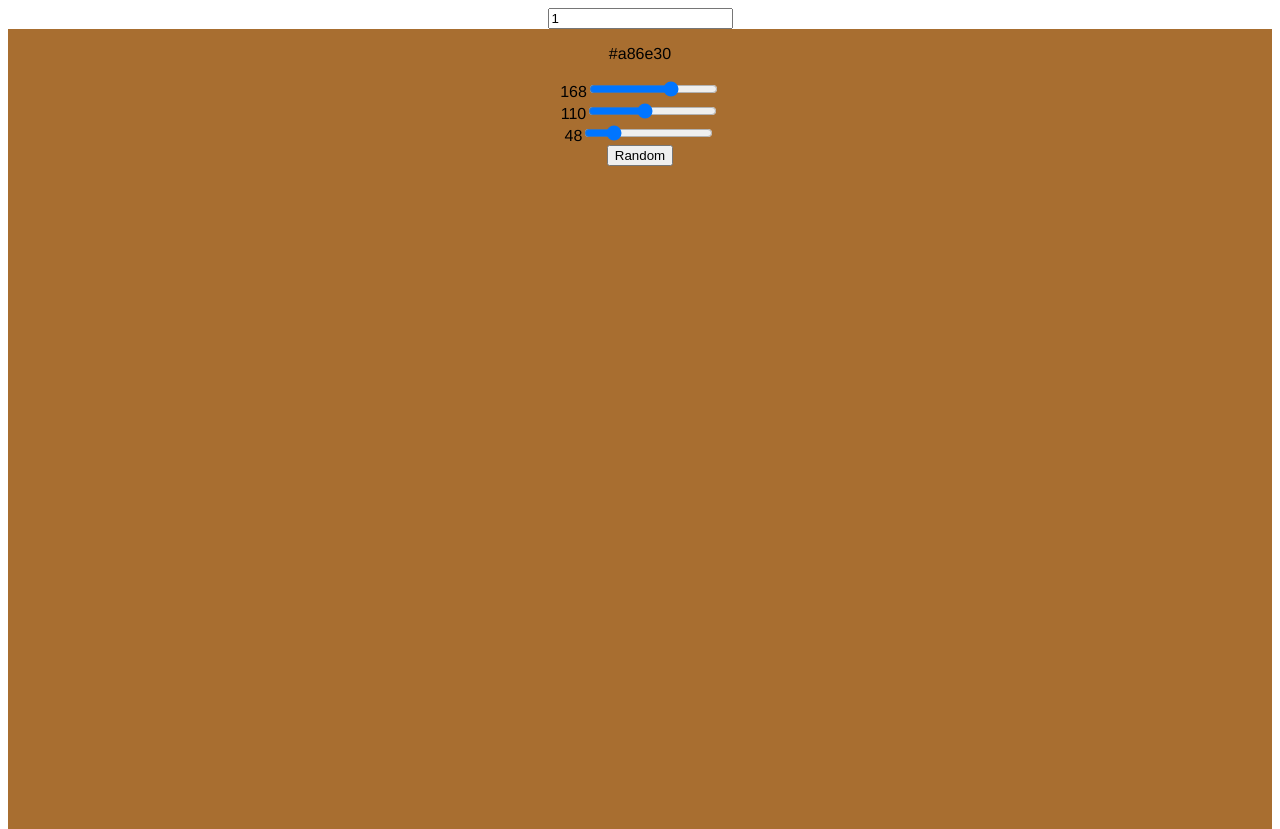
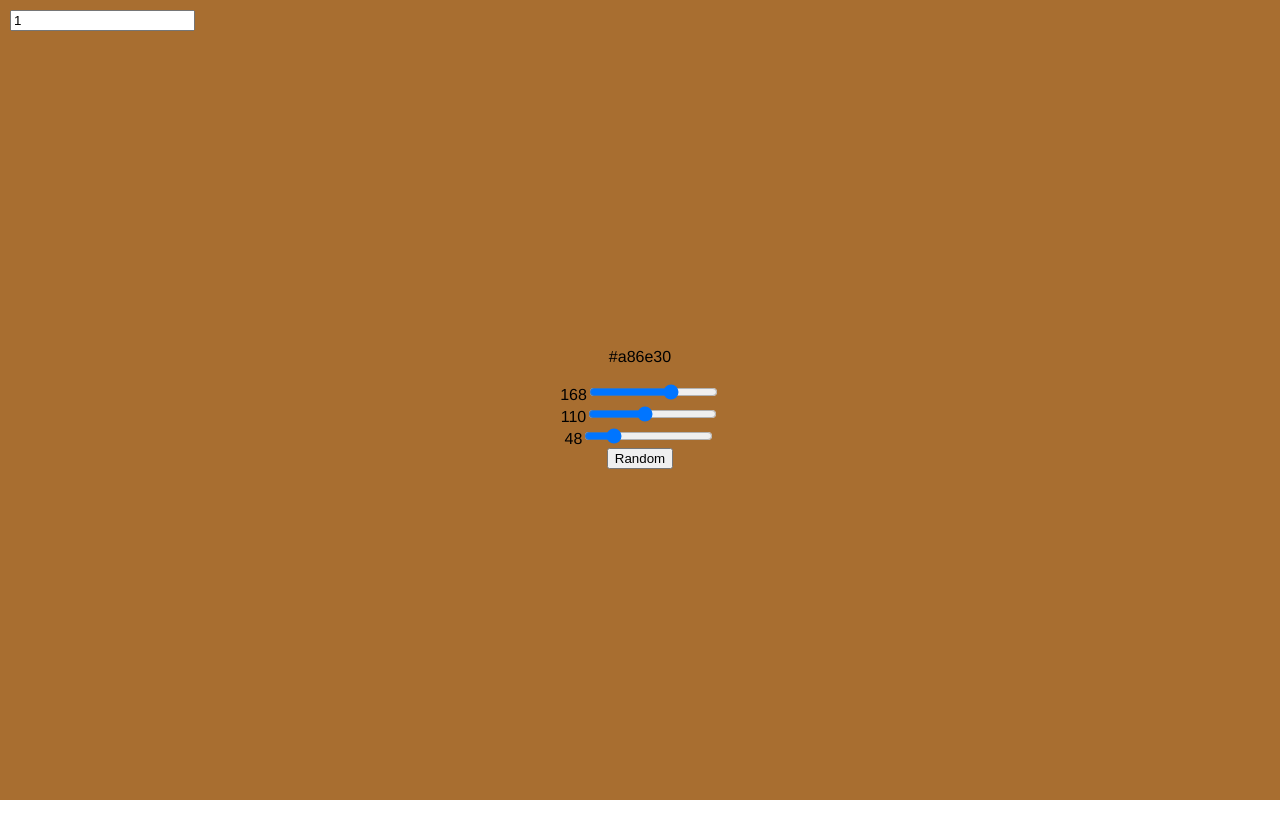
Before and after one commit to jthomas1/vue-schemer, a Vue app: page / in a window 1280 px wide. After the commit the page ends 800 px from the top, so only its background shows below. Built offline with nearby package versions, Linux system fonts and the light colour scheme.

Commit message:
Add control panel component

```diff
--- a/src/App.vue
+++ b/src/App.vue
@@ -1,25 +1,23 @@
 <template>
     <div id="app">
-  <ColourCounter />
-  <div class="colour-container">
+        <ControlPanel />
         <ColourBar
             v-for="(colour, index) in this.$store.getters.getColours"
             :key="index"
             :colour="colour"
         />
     </div>
-  </div>
 </template>
 
 <script>
     import ColourBar from './components/ColourBar.vue';
-import ColourCounter from './components/ColourCounter';
+    import ControlPanel from './components/ControlPanel';
 
     export default {
         name: 'app',
         components: {
             ColourBar,
-        ColourCounter
+            ControlPanel
         },
         mounted() {
             this.$store.commit('addColour');
@@ -28,6 +26,14 @@ export default {
 </script>
 
 <style>
+    html, body {
+        margin: 0;
+        padding: 0;
+        height: 100vh;
+        max-height: 100vh;
+        overflow-y: hidden;
+    }
+
     #app {
         font-family: 'Avenir', Helvetica, Arial, sans-serif;
         -webkit-font-smoothing: antialiased;
@@ -39,12 +45,10 @@ export default {
         padding: 0;
 
         height: 100vh;
-}
-
-.colour-container {
-  height: 100%;
         width: 100%;
         display: flex;
         flex-direction: row;
+
+        position: relative;
     }
 </style>
--- a/src/components/ColourBar.vue
+++ b/src/components/ColourBar.vue
@@ -1,7 +1,7 @@
 <template lang="html">
 
-<div class="colour"
-     :style="{ 'background-color': hex, 'color': textColour }">
+    <div class="colour" :style="{ 'background-color': hex, 'color': textColour }">
+        <div class="controls">
             <p>{{ hex }}</p>
             <ColourSlider
                 :colour="red"
@@ -18,13 +18,15 @@
             <button @click="randomise">Random</button>
         </div>
 
+    </div>
+
 </template>
 
 <script lang="js">
     import ColourSlider from './ColourSlider.vue';
-import { textColour } from '../services/colour.service';
+    import {textColour} from '../services/colour.service';
 
-export default  {
+    export default {
         name: 'ColourBar',
         props: ['colour'],
         components: {
@@ -65,5 +67,9 @@ export default  {
 <style>
     .colour {
         flex: 1;
+        display: flex;
+        flex-direction: row;
+        justify-content: center;
+        align-items: center;
     }
 </style>
--- /dev/null
+++ b/src/components/ControlPanel.vue
@@ -0,0 +1,24 @@
+<template>
+    <div class="control-panel floating-controls">
+        <ColourCounter />
+    </div>
+</template>
+
+<script>
+    import ColourCounter from './ColourCounter';
+
+    export default {
+        name: "ControlPanel",
+        components: {
+            ColourCounter
+        }
+    }
+</script>
+
+<style scoped>
+    .floating-controls {
+        position: absolute;
+        top: 10px;
+        left: 10px;
+    }
+</style>
```
Lines whose indentation alone changed are shown as unchanged.
